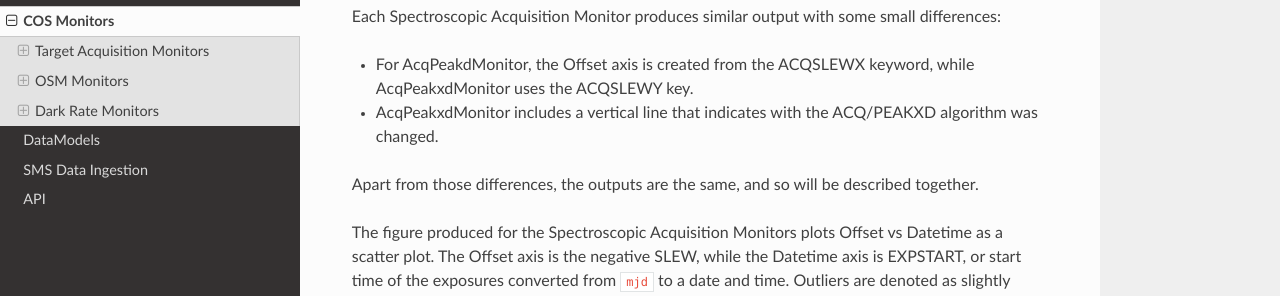
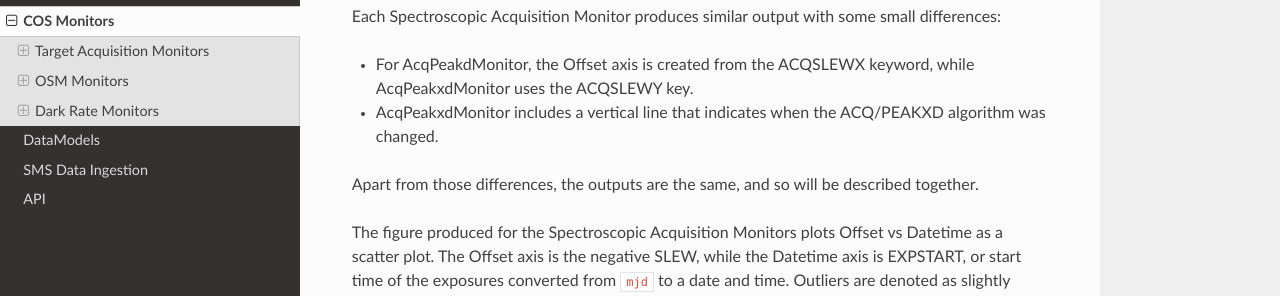
Before and after one commit to spacetelescope/cosmo, a Sphinx documentation site: the page built from docs/source/monitors.rst, in a window 1280 px wide and 900 px high, scrolled down 1219 px. Shown: the part 155-451 px from the top of the window. Built offline with Sphinx 7.4.7 and the Read the Docs theme 2.0.0, drawn with Linux system fonts in a browser that asks for light colours.

Commit message:
Update docs/source/monitors.rst
Co-Authored-By: dzhuliya <42579066+dzhuliya@users.noreply.github.com>

```diff
--- a/docs/source/monitors.rst
+++ b/docs/source/monitors.rst
@@ -50,7 +50,7 @@ Each Spectroscopic Acquisition Monitor produces similar output with some small d
 
 - For AcqPeakdMonitor, the Offset axis is created from the ACQSLEWX keyword, while AcqPeakxdMonitor uses the ACQSLEWY
   key.
-- AcqPeakxdMonitor includes a vertical line that indicates with the ACQ/PEAKXD algorithm was changed.
+- AcqPeakxdMonitor includes a vertical line that indicates when the ACQ/PEAKXD algorithm was changed.
 
 Apart from those differences, the outputs are the same, and so will be described together.
 
```
